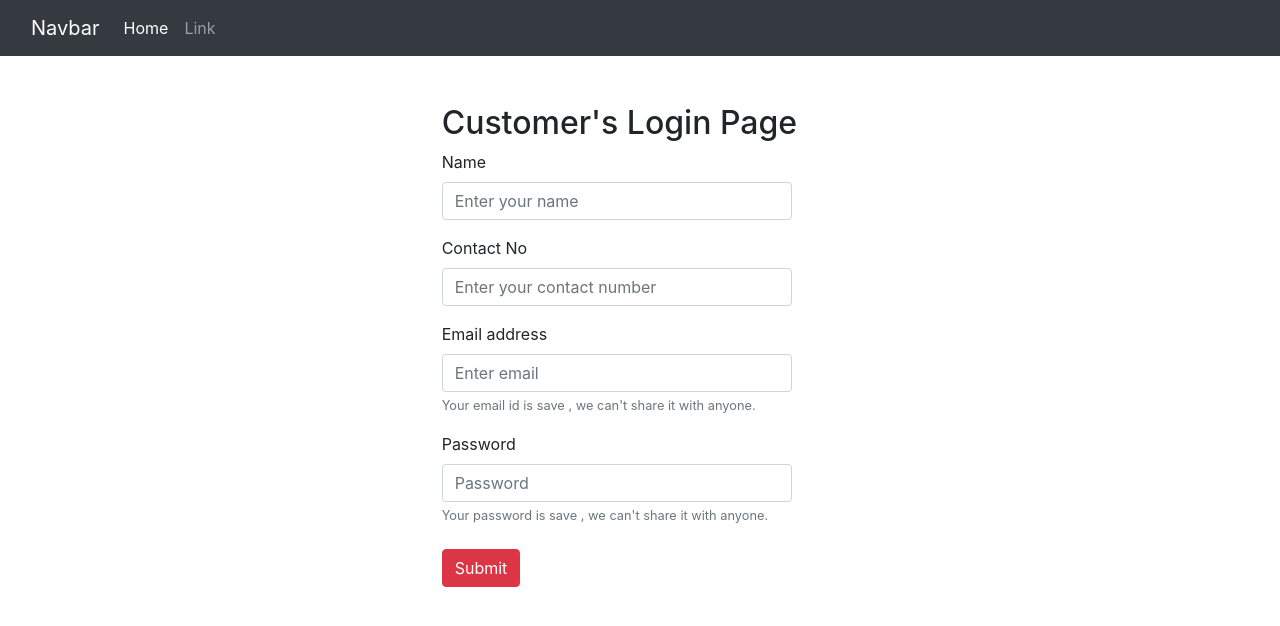
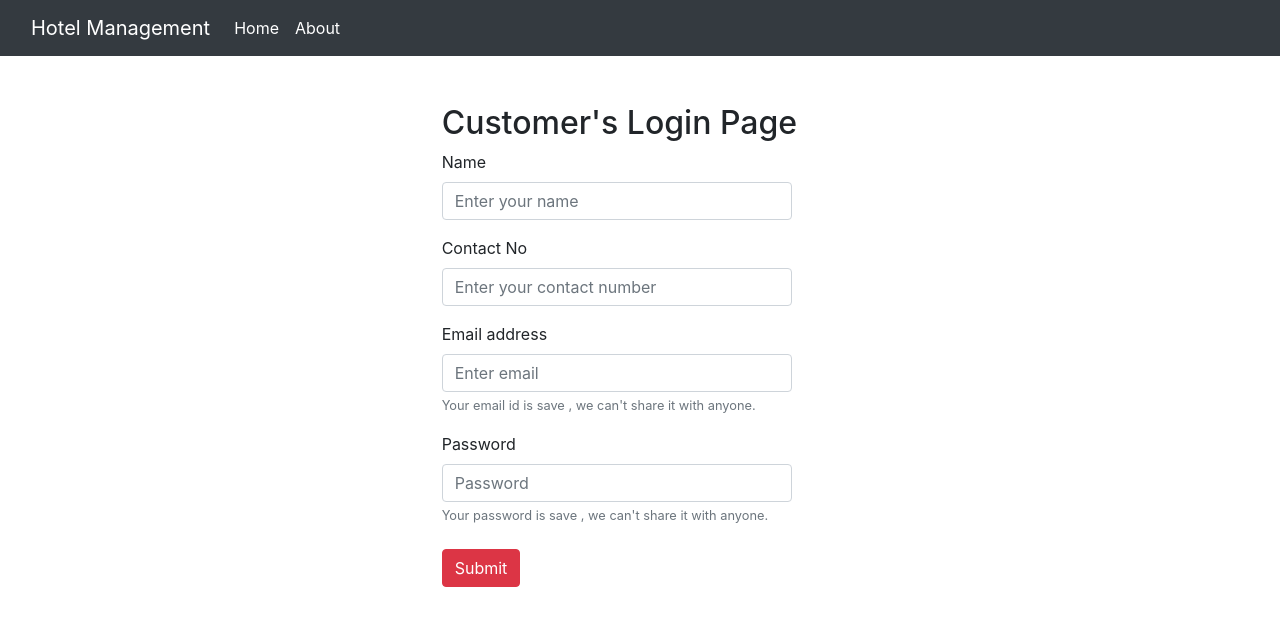
Before and after one commit to Nitin1604/HotelManagement, a React (Create React App) app: page / in a window 1280 px wide. Shown: the top 626 px of the page. Built offline with nearby package versions, Linux system fonts and the light colour scheme.

Commit message:
App.js code

```diff
--- a/src/App.js
+++ b/src/App.js
@@ -8,7 +8,7 @@ function App() {
       {/* Navbar block start here */}
       <nav className="navbar navbar-expand-lg navbar-dark bg-dark">
         <div className="container-fluid">
-          <a className="navbar-brand" href="#">Navbar</a>
+          <a className="navbar-brand" href="#">Hotel Management</a>
           <button className="navbar-toggler" type="button" data-bs-toggle="collapse" data-bs-target="#navbarSupportedContent" aria-controls="navbarSupportedContent" aria-expanded="false" aria-label="Toggle navigation">
             <span className="navbar-toggler-icon"></span>
           </button>
@@ -18,7 +18,7 @@ function App() {
                 <a className="nav-link active" aria-current="page" href="#">Home</a>
               </li>
               <li className="nav-item">
-                <a className="nav-link" href="#">Link</a>
+                <a className="nav-link active" aria-current="page" href="#">About</a>
               </li>
             </ul>
           </div>
@@ -43,6 +43,7 @@ function App() {
           </div>
           {/* Name block will ends here */}
 
+          {/* Contact block will start here */}
           <div className='row'>
             <div className="col-sm-4">
               <div className="form-group">
@@ -51,7 +52,7 @@ function App() {
               </div>
             </div>
           </div>
-
+          {/* Contact block will ends here */}
 
           {/* Email Address block start here */}
           <div className='row'>
```
